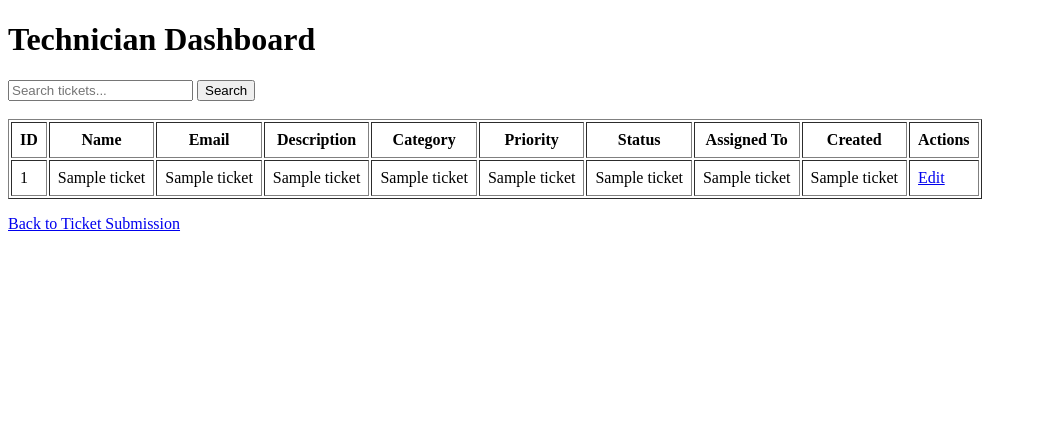
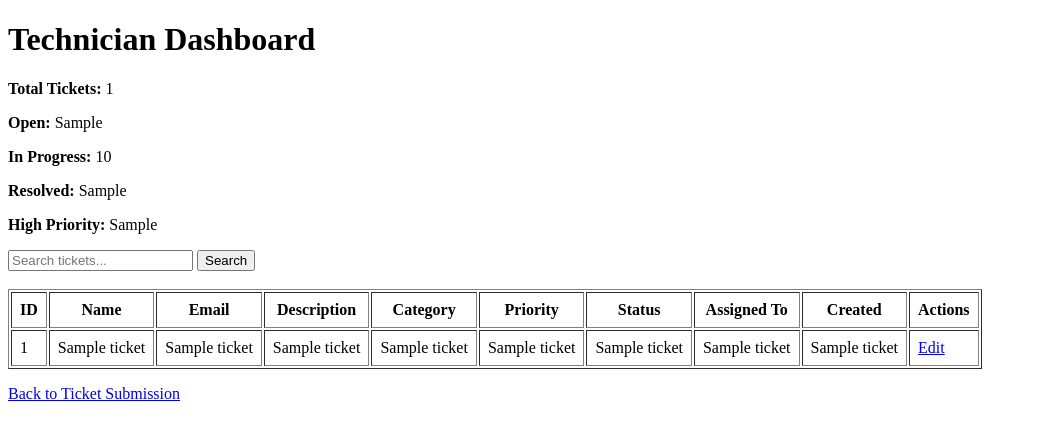
Before and after one commit to jonathanwalker44/smart-it-help-desk, a Python web app: template templates/dashboard.html in a window 1280 px wide. Shown: the top 440 px of the page, without its empty margins (0-1037 px from the left). Run offline with Jinja, Linux system fonts and the light colour scheme; the template is opened without the code that fills it: most values are stand-ins (such as "Sample title", 1, 10 or a date in 2020).

Commit message:
Display ticket statistics on dashboard
Added ticket statistics to the technician dashboard.

```diff
--- a/templates/dashboard.html
+++ b/templates/dashboard.html
@@ -8,6 +8,11 @@
 <body>
 
     <h1>Technician Dashboard</h1>
+    <p><strong>Total Tickets:</strong> {{ total_tickets }}</p>
+    <p><strong>Open:</strong> {{ open_tickets }}</p>
+    <p><strong>In Progress:</strong> {{ in_progress_tickets }}</p>
+    <p><strong>Resolved:</strong> {{ resolved_tickets }}</p>
+    <p><strong>High Priority:</strong> {{ high_priority_tickets }}</p>
     <form method="GET" action="/dashboard">
             <input type="text" name="search" placeholder="Search tickets..." value="{{ search }}">
             <button type="submit">Search</button>
```
